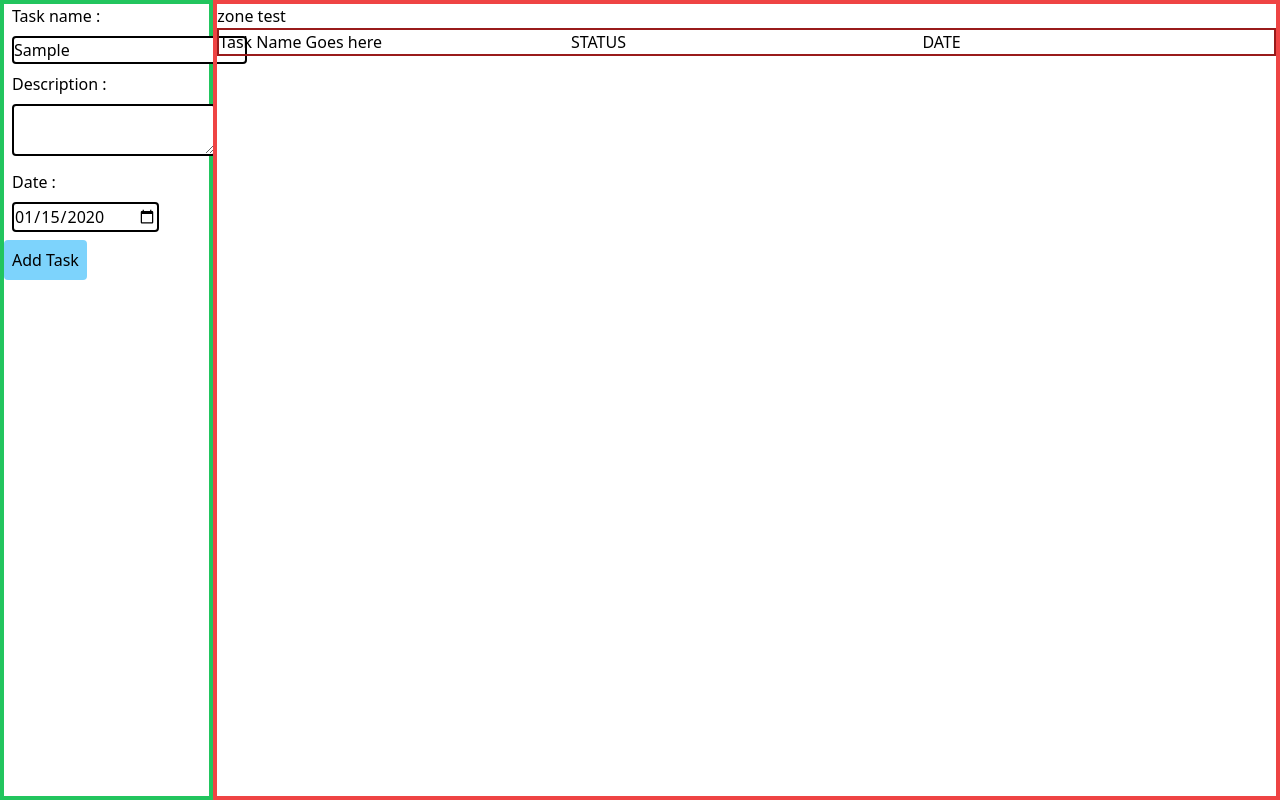
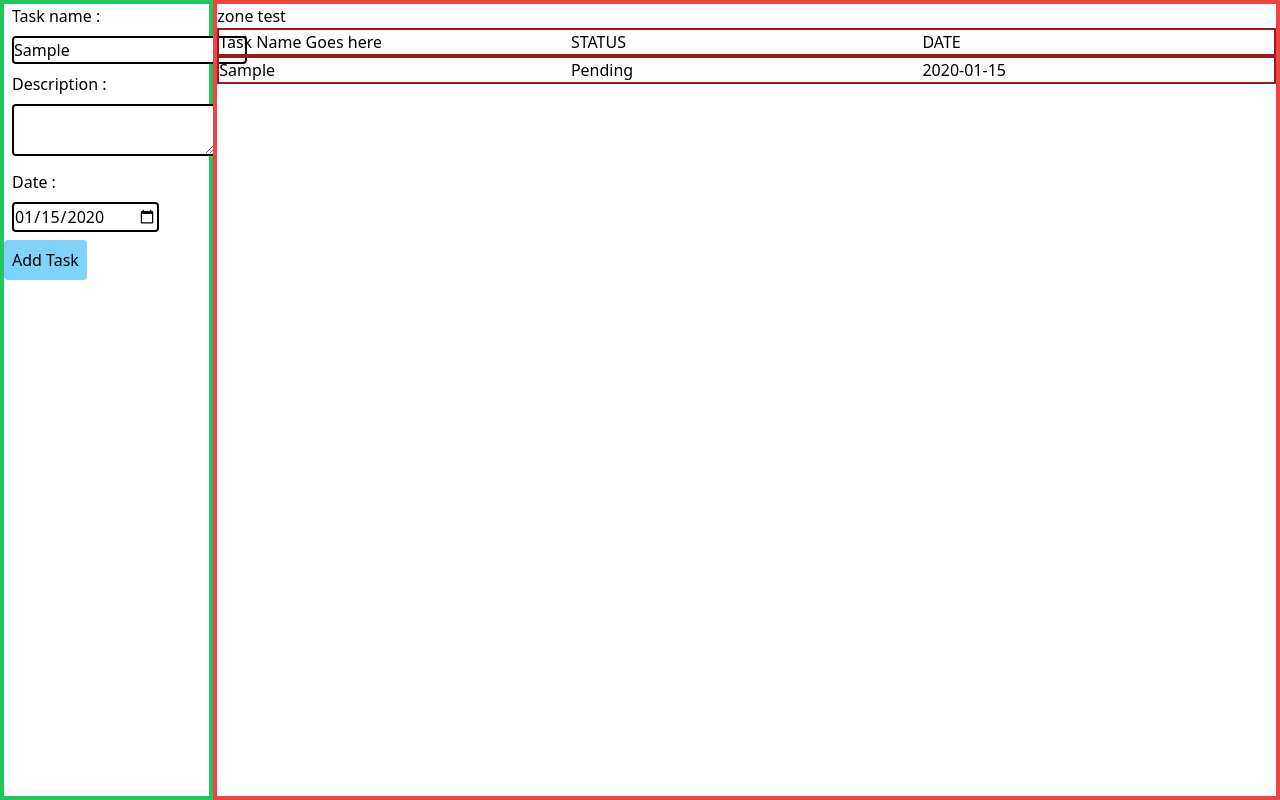
Before and after one commit to Lemon-Cake96/EVA-dynatasker, a plain HTML site: page Public/index.html in a window 1280 px wide. Both pictures are taken after typing "Sample", "2020-01-15" into the empty fields and a click on the button "Add Task". Drawn offline with nearby package versions, Linux system fonts and the light colour scheme.

Commit message:
need to search how to settup and json id for new tasks

```diff
--- a/Public/index.html
+++ b/Public/index.html
@@ -18,17 +18,17 @@
                 </textarea>
                 <label class="m-2" for="date">Date :</label>
                 <input id="date" type="date" name="date"class="border-2 border-black rounded m-2">
-                <button id="addtask" type="button" class="bg-sky-300 p-2 rounded">Add Task</button>
+                <button id="addtask" type="button" class="bg-sky-300 p-2 rounded hover:bg-sky-500">Add Task</button>
             </form>
         </section>
-        <section class="border-4 border-red-500 col-span-10">
+        <section id="task_zone" class="border-4 border-red-500 col-span-10">
             <article>zone test</article>
-            <div id="test" class="w-full border-2 border-red-800 grid grid-cols-3">
+            <div id="test" class="w-full border-2 border-red-800 grid grid-cols-3 hover:bg-red-50">
                 <article>Task Name Goes here</article>
                 <article>STATUS</article>
                 <article>DATE</article>
-                <article id="test_description" class="border-2 border-yellow-500 col-span-3 hidden">DESCRIPTION WILL GO HERE</article>
             </div>
+            <article id="test_description" class="border-2 border-yellow-500 w-full hidden">DESCRIPTION WILL GO HERE</article>
         </section>
     </div>
     <script src="main.js"></script>
--- a/Public/main.js
+++ b/Public/main.js
@@ -1,4 +1,5 @@
 const root = document.getElementById("root");
+const task_zone = document.getElementById("task_zone");
 let info;
 //test
 document.getElementById("test").addEventListener("click", function(){
@@ -11,10 +12,10 @@ document.getElementById("test").addEventListener("click", function(){
 
 document.getElementById("addtask").addEventListener("click", function (){
     let info = getInfo();
-    //console.log(info); //info0 is task value etc
+    //console.log(info); //info0 is task value etc...
 
     //now we create the div that will contain our info
-
+    divTaskMaker(info[0],info[1],info[2]);
 });
 
 
@@ -33,9 +34,34 @@ function getInfo(){
 
 function divTaskMaker(task,description,date){
 
+    //need a counter that increases on each div made
+    let divID;
+
     //creating new div and adding it's style
     let newDiv = document.createElement("div");
-    newDivStyle = "w-full border-2 border-red-800"
+    divID++
+    newDivStyle = "w-full border-2 border-red-800 grid grid-cols-3"
     newDiv.setAttribute("class",newDivStyle);
+    newDiv.setAttribute("id",divID);
+
+    task_zone.appendChild(newDiv);
+
+    //adding the articles within the div
+    let nameArticle = document.createElement("article");
+    let statusArticle = document.createElement("article");
+    let dateArticle = document.createElement("article");
+    let descriptionArticle = document.createElement("article");
+
+    newDiv.appendChild(nameArticle);
+    newDiv.appendChild(statusArticle);
+    newDiv.appendChild(dateArticle);
+    newDiv.appendChild(descriptionArticle);
+
+    //
+
+    nameArticle.innerHTML = task;
+    statusArticle.innerHTML = "Pending";
+    dateArticle.innerHTML = date
+    descriptionArticle.innerHTML = description
 
 }
```
